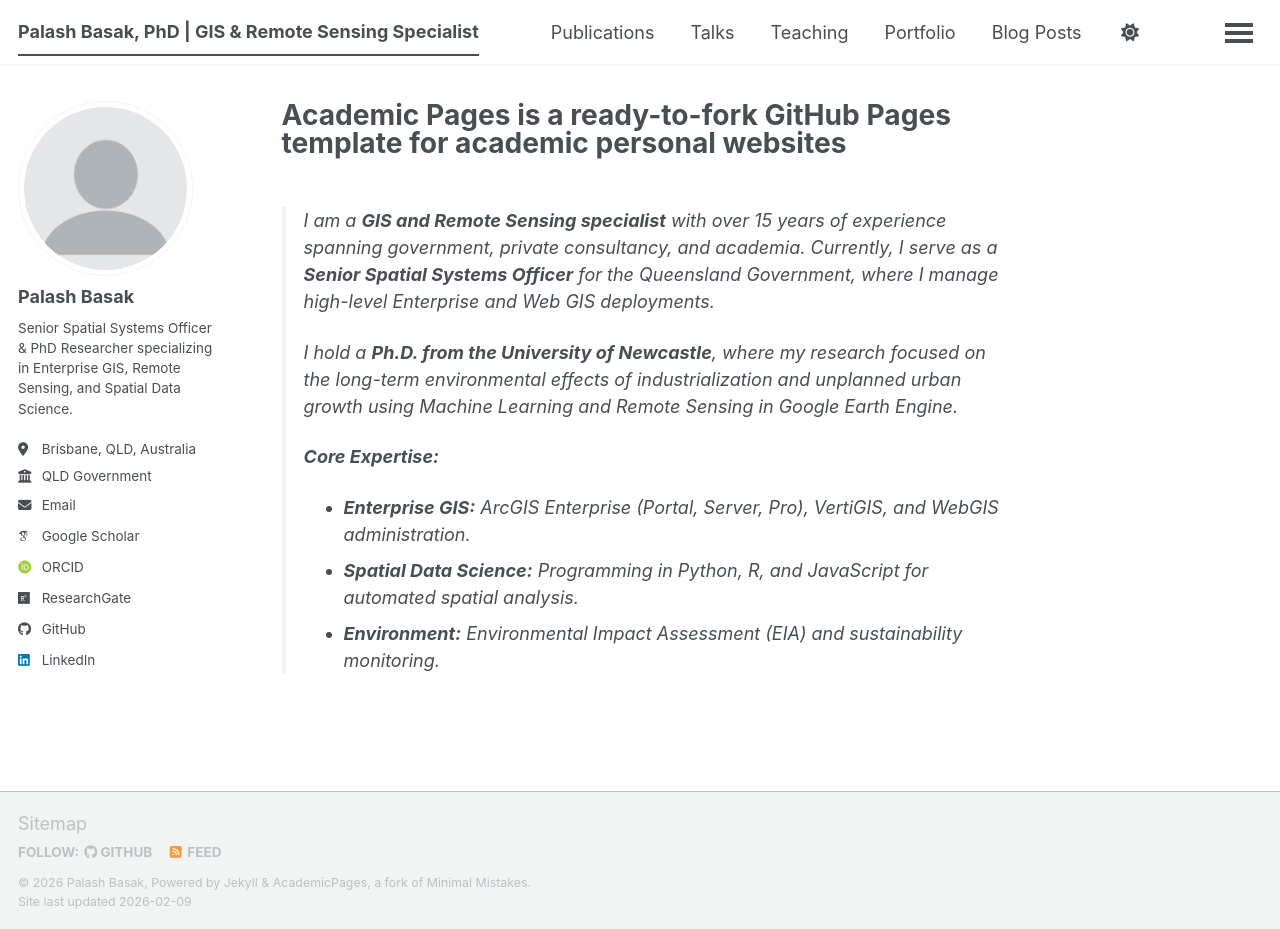
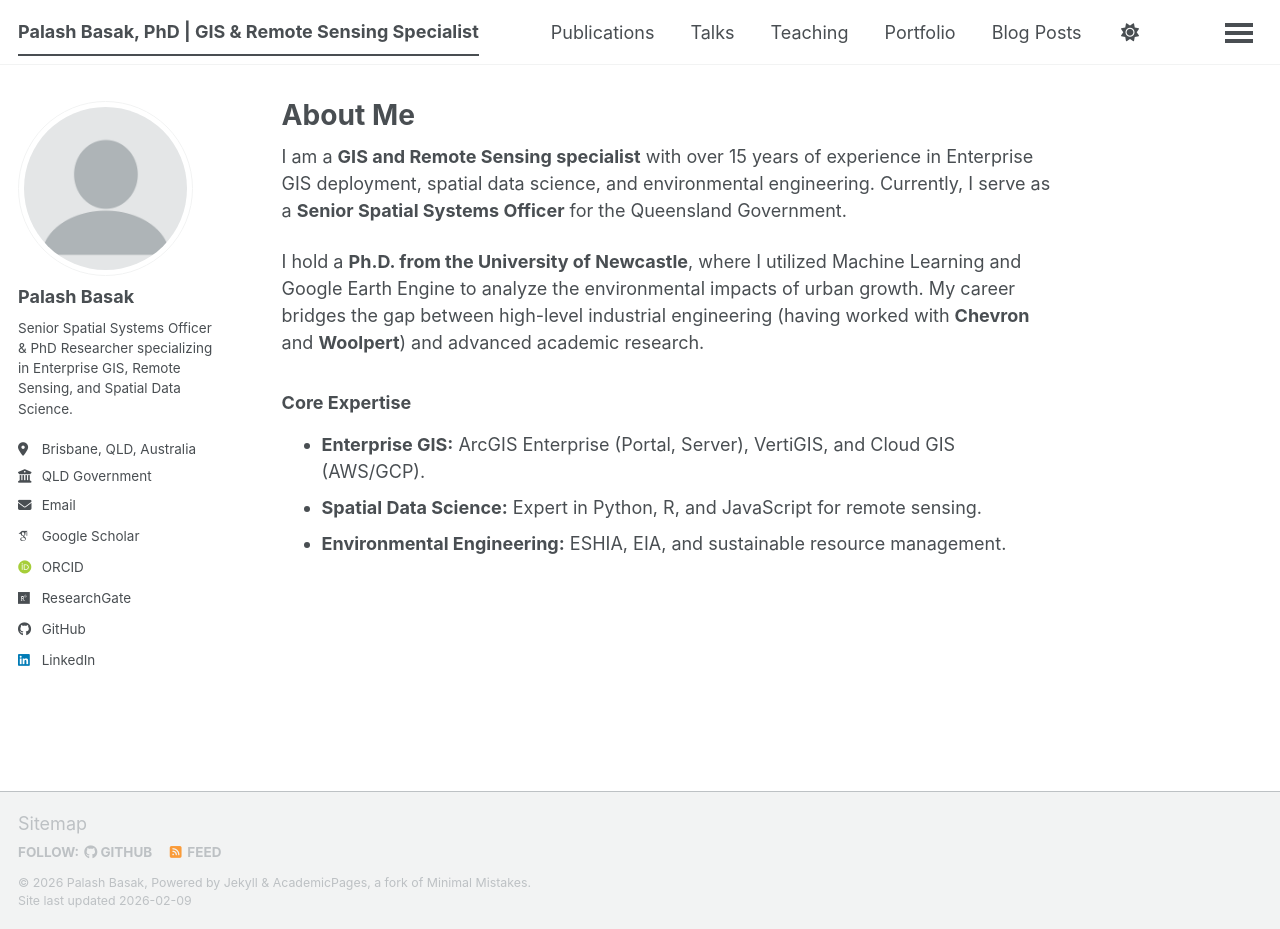
Before and after one commit to basakpalash/basakpalash.github.io, a Jekyll site: the page built from _pages/about.md, in a window 1280 px wide and 929 px high. Built offline with Jekyll 4.4.1, drawn with Linux system fonts in a browser that asks for light colours; some web fonts are replaced; a script bundle is joined from its source files by our own code; library files that are not in the unit come from our copies.

Commit message:
Update about.md

```diff
--- a/_pages/about.md
+++ b/_pages/about.md
@@ -1,17 +1,18 @@
 ---
 permalink: /
-title: "Academic Pages is a ready-to-fork GitHub Pages template for academic personal websites"
+title: "About Me"
+excerpt: "About me"
 author_profile: true
 redirect_from:
   - /about/
   - /about.html
 ---
 
-> I am a **GIS and Remote Sensing specialist** with over 15 years of experience spanning government, private consultancy, and academia. Currently, I serve as a **Senior Spatial Systems Officer** for the Queensland Government, where I manage high-level Enterprise and Web GIS deployments.
->
-> I hold a **Ph.D. from the University of Newcastle**, where my research focused on the long-term environmental effects of industrialization and unplanned urban growth using Machine Learning and Remote Sensing in Google Earth Engine.
->
-> **Core Expertise:**
-> * **Enterprise GIS:** ArcGIS Enterprise (Portal, Server, Pro), VertiGIS, and WebGIS administration.
-> * **Spatial Data Science:** Programming in Python, R, and JavaScript for automated spatial analysis.
-> * **Environment:** Environmental Impact Assessment (EIA) and sustainability monitoring.
+I am a **GIS and Remote Sensing specialist** with over 15 years of experience in Enterprise GIS deployment, spatial data science, and environmental engineering. Currently, I serve as a **Senior Spatial Systems Officer** for the Queensland Government.
+
+I hold a **Ph.D. from the University of Newcastle**, where I utilized Machine Learning and Google Earth Engine to analyze the environmental impacts of urban growth. My career bridges the gap between high-level industrial engineering (having worked with **Chevron** and **Woolpert**) and advanced academic research.
+
+### Core Expertise
+* **Enterprise GIS:** ArcGIS Enterprise (Portal, Server), VertiGIS, and Cloud GIS (AWS/GCP).
+* **Spatial Data Science:** Expert in Python, R, and JavaScript for remote sensing.
+* **Environmental Engineering:** ESHIA, EIA, and sustainable resource management.
```
